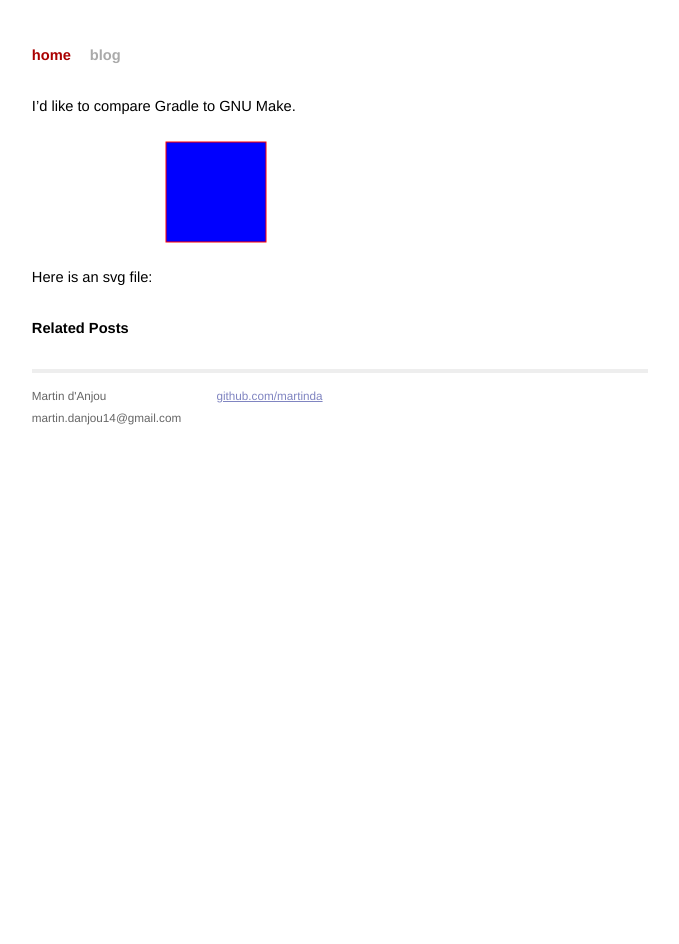
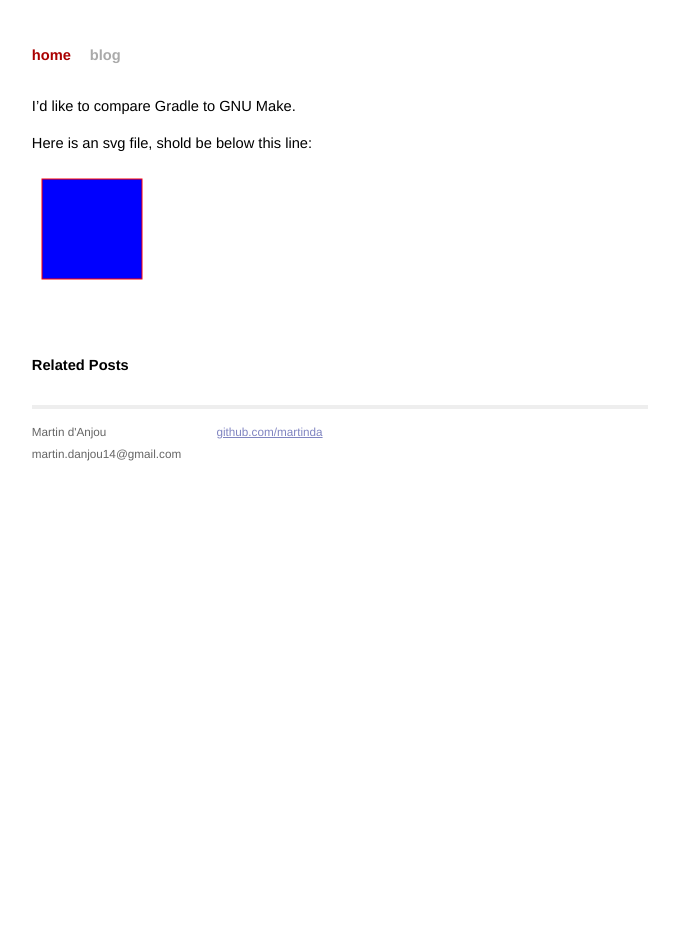
Before and after one commit to martinda/martinda.github.io, a Jekyll site: the page built from _posts/2016-04-10-gradle-and-make-compared.md, in a window 1280 px wide. Shown: the whole page, without its empty margins (300-979 px from the left). Built offline with Jekyll 4.4.1, drawn with Linux system fonts in a browser that asks for light colours.

Commit message:
Move image below line

```diff
--- a/_posts/2016-04-10-gradle-and-make-compared.md
+++ b/_posts/2016-04-10-gradle-and-make-compared.md
@@ -6,5 +6,6 @@ date: 2016-04-10
 
 I'd like to compare Gradle to GNU Make.
 
-Here is an svg file:
+Here is an svg file, shold be below this line:
+
 ![Alt text](/images/square.svg)
```
